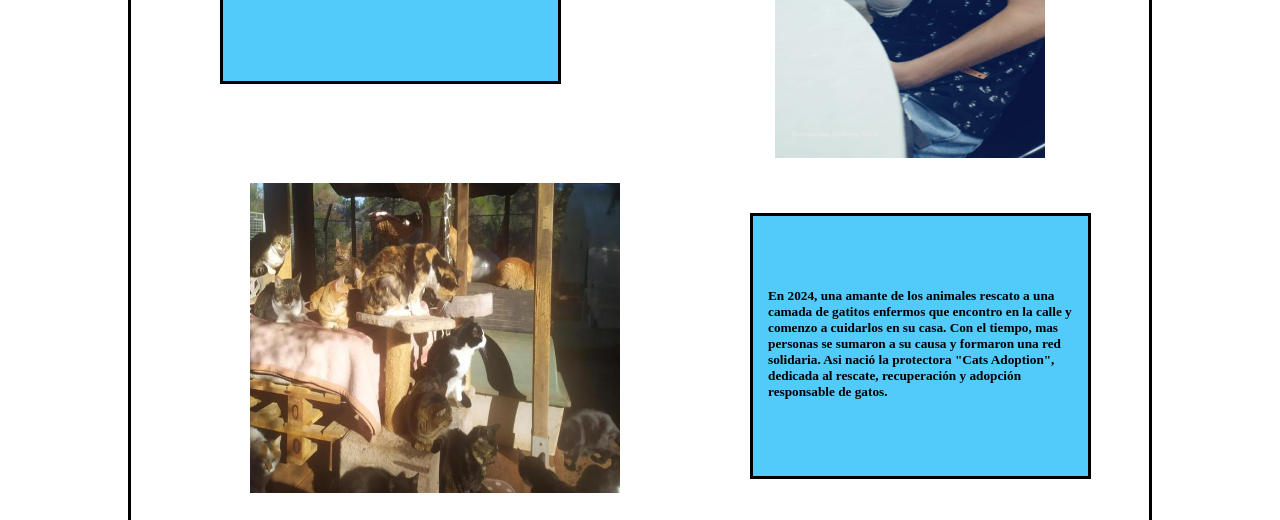
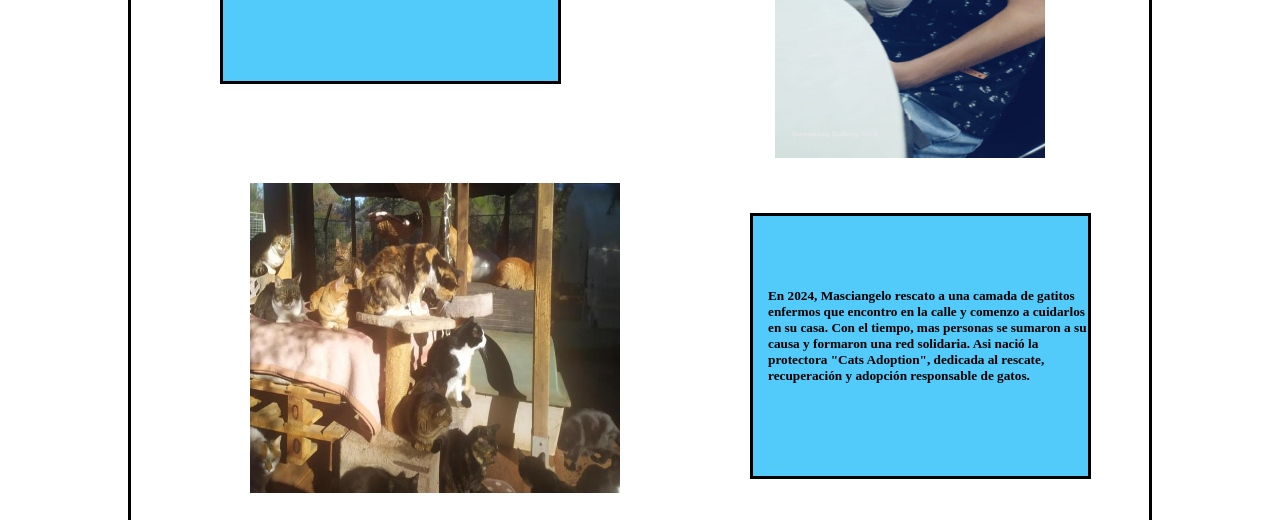
Before and after one commit to jmruloss/TP3-Protectora, a plain HTML site: page acercade.html in a window 1280 px wide. Shown: the part 657-1177 px from the top of the page. Drawn offline with Linux system fonts and the light colour scheme.

Commit message:
Update acercade.html

```diff
--- a/acercade.html
+++ b/acercade.html
@@ -50,9 +50,9 @@
         <img src="imagenes/fundador.jpeg" alt="Fundador" class="Foto14">
     </div>
     <div class="Tarjeta6">
-        <h5 class="funda5">En 2024, una amante de los animales rescato a una camada de gatitos
-            enfermos que encontro en la calle y comenzo a cuidarlos en su casa. Con el tiempo,
-            mas personas se sumaron a su causa y formaron una red solidaria. Asi nació la protectora
+        <h5 class="funda5">En 2024, Masciangelo rescato a una camada de gatitos enfermos que
+            encontro en la calle y comenzo a cuidarlos en su casa. Con el tiempo, mas personas
+            se sumaron a su causa y formaron una red solidaria. Asi nació la protectora
             "Cats Adoption", dedicada al rescate, recuperación y adopción responsable de gatos.</h5>
     </div>
     <div>
```
